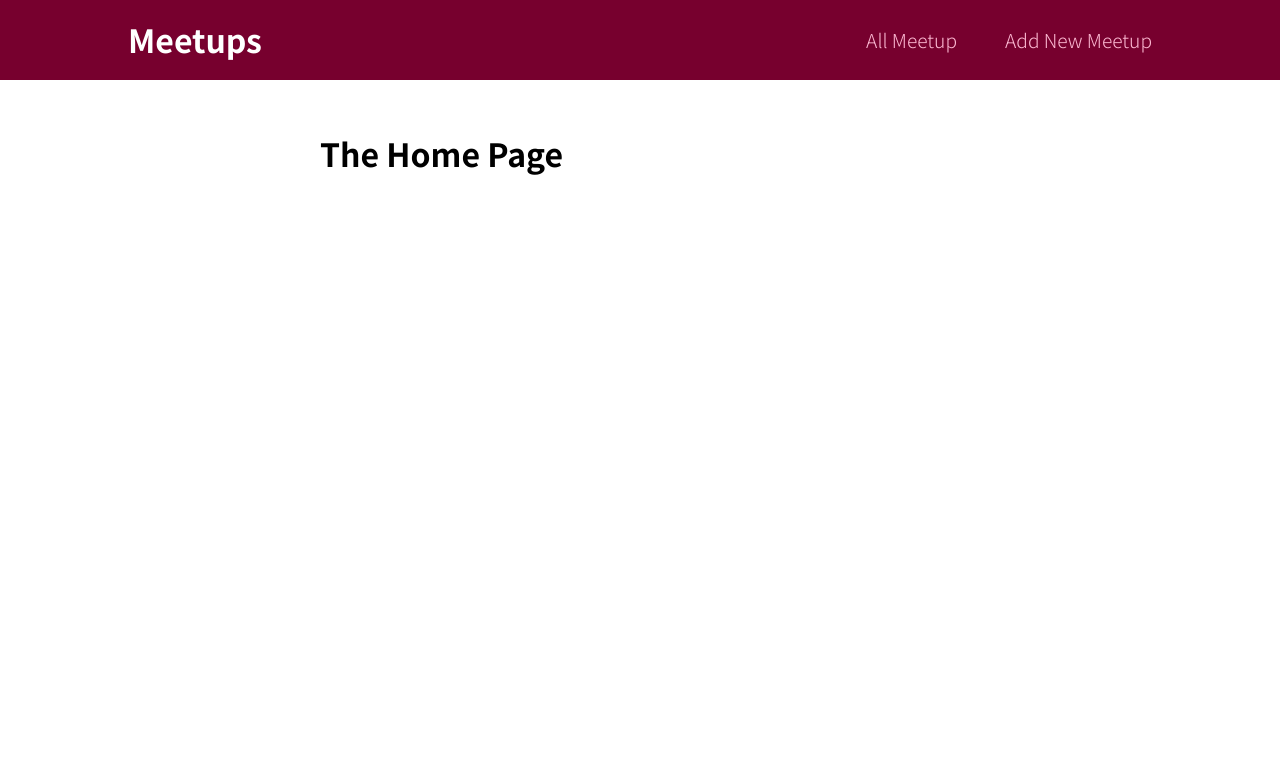
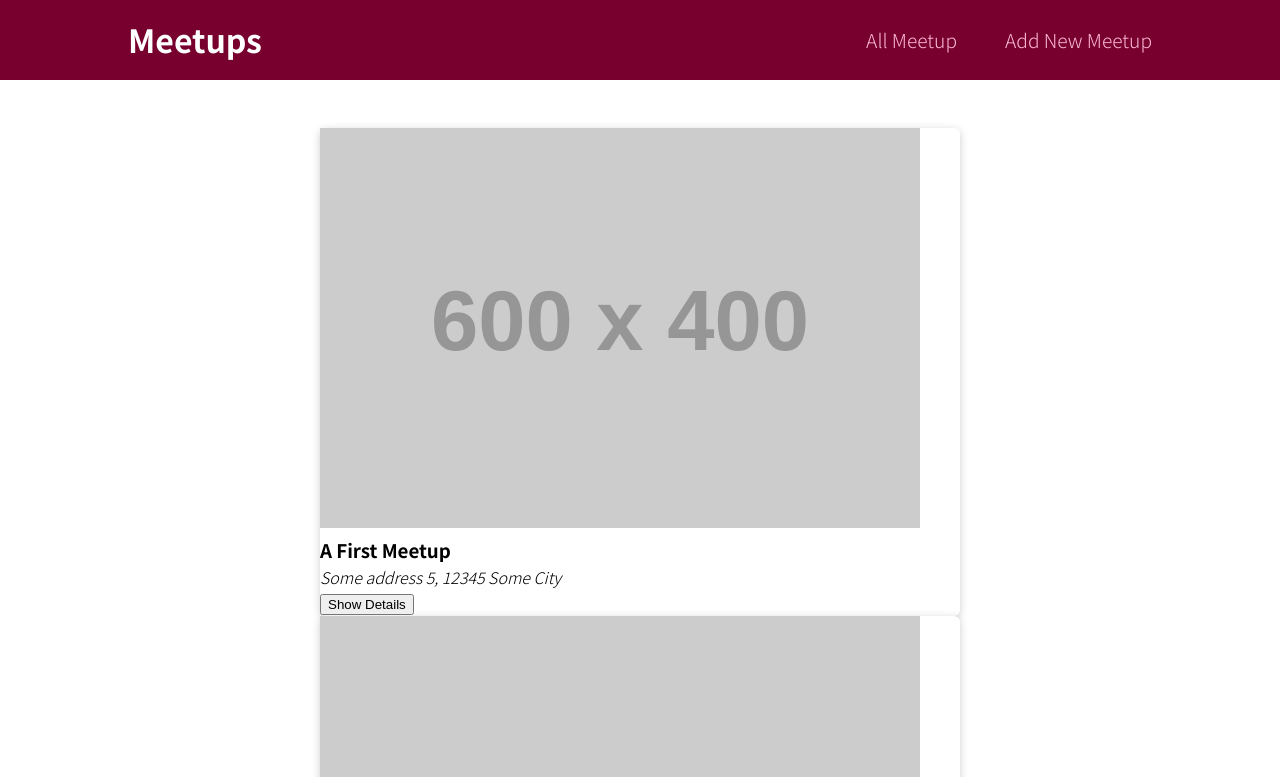
Before and after one commit to MajhiRockzZ/nextjs-meetup-app, a Next.js app: page / in a window 1280 px wide. Shown: the top 777 px of the page. Built offline with nearby package versions, Linux system fonts and the light colour scheme.

Commit message:
📦 NEW: Add Meetup List

```diff
--- /dev/null
+++ b/components/meetups/MeetupItem.js
@@ -0,0 +1,24 @@
+import React from 'react';
+import Card from '../ui/Card';
+import Image from 'next/image';
+
+const MeetupItem = ({ data: { image, title, address } }) => {
+  return (
+    <li>
+      <Card>
+        <div className='image'>
+          <Image src={image} alt={title} width='600' height='400' />
+        </div>
+        <div className='content'>
+          <h3>{title}</h3>
+          <address>{address}</address>
+        </div>
+        <div className='actions'>
+          <button>Show Details</button>
+        </div>
+      </Card>
+    </li>
+  );
+};
+
+export default MeetupItem;
--- /dev/null
+++ b/components/meetups/MeetupList.js
@@ -0,0 +1,21 @@
+import React from 'react';
+import styled from 'styled-components';
+import MeetupItem from './MeetupItem';
+
+const MeetupList = ({ meetups }) => {
+  return (
+    <List>
+      {meetups.map((meetup, index) => {
+        return <MeetupItem key={index} data={{ ...meetup }} />;
+      })}
+    </List>
+  );
+};
+
+const List = styled.ul`
+  list-style: none;
+  margin: 0;
+  padding: 0;
+`;
+
+export default MeetupList;
--- a/next.config.js
+++ b/next.config.js
@@ -1,3 +1,6 @@
 module.exports = {
   reactStrictMode: true,
-}
+  images: {
+    domains: ['dummyimage.com'],
+  },
+};
--- a/pages/index.js
+++ b/pages/index.js
@@ -1,10 +1,28 @@
 import React from 'react';
 import Layout from '../components/layout/Layout';
+import MeetupList from '../components/meetups/MeetupList';
+
+const DUMMY_MEETUPS = [
+  {
+    id: 'm1',
+    title: 'A First Meetup',
+    image: 'https://dummyimage.com/600x400/000/fff',
+    address: 'Some address 5, 12345 Some City',
+    description: 'This is a first meetup!',
+  },
+  {
+    id: 'm2',
+    title: 'A Second Meetup',
+    image: 'https://dummyimage.com/600x400/000/fff',
+    address: 'Some address 5, 12345 Some City',
+    description: 'This is a second meetup!',
+  },
+];
 
 const HomePage = () => {
   return (
     <Layout>
-      <h1>The Home Page</h1>
+      <MeetupList meetups={DUMMY_MEETUPS} />
     </Layout>
   );
 };
```
